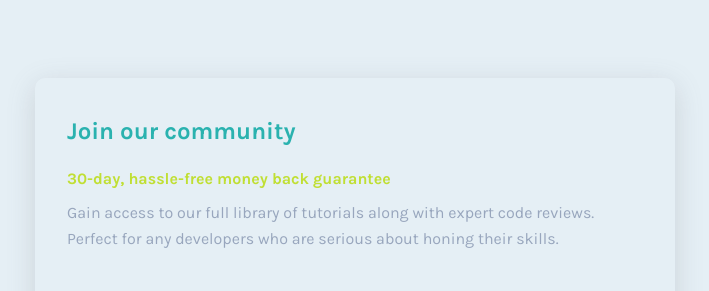
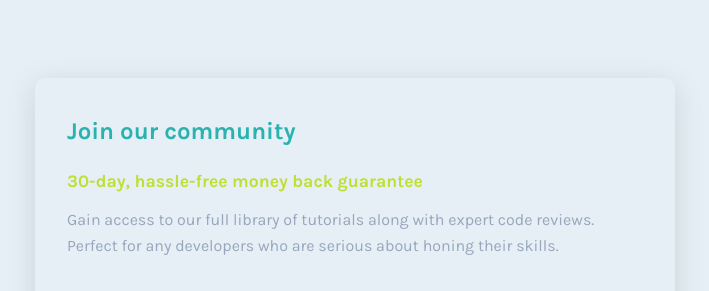
Before and after one commit to Jinzero10/Single-Price-Grid_Component, a plain HTML site: page index.html in a window 1280 px wide. Shown: the top 291 px of the page, without its empty margins (285-994 px from the left). Drawn offline with Linux system fonts and the light colour scheme.

Commit message:
fix h4 problem

```diff
--- a/index.html
+++ b/index.html
@@ -17,9 +17,9 @@
                 <h2>
                     Join our community
                 </h2>
-                <h4>
+                <p class="slogan_container">
                     30-day, hassle-free money back guarantee
-                </h4>
+                </p>
                 <p>
                     Gain access to our full library of tutorials along with expert code reviews.
                     Perfect for any developers who are serious about honing their skills.
--- a/style.css
+++ b/style.css
@@ -64,7 +64,9 @@ body{
     margin-top: .4rem;
     color: var(--Cyan);
 }
-.card_one h4{
+.card_one .slogan_container{
+    font-size: 1.1rem;
+    font-weight: 700;
     margin-top: .7rem;
     color: var(--Bright-Yellow);
 }
```
